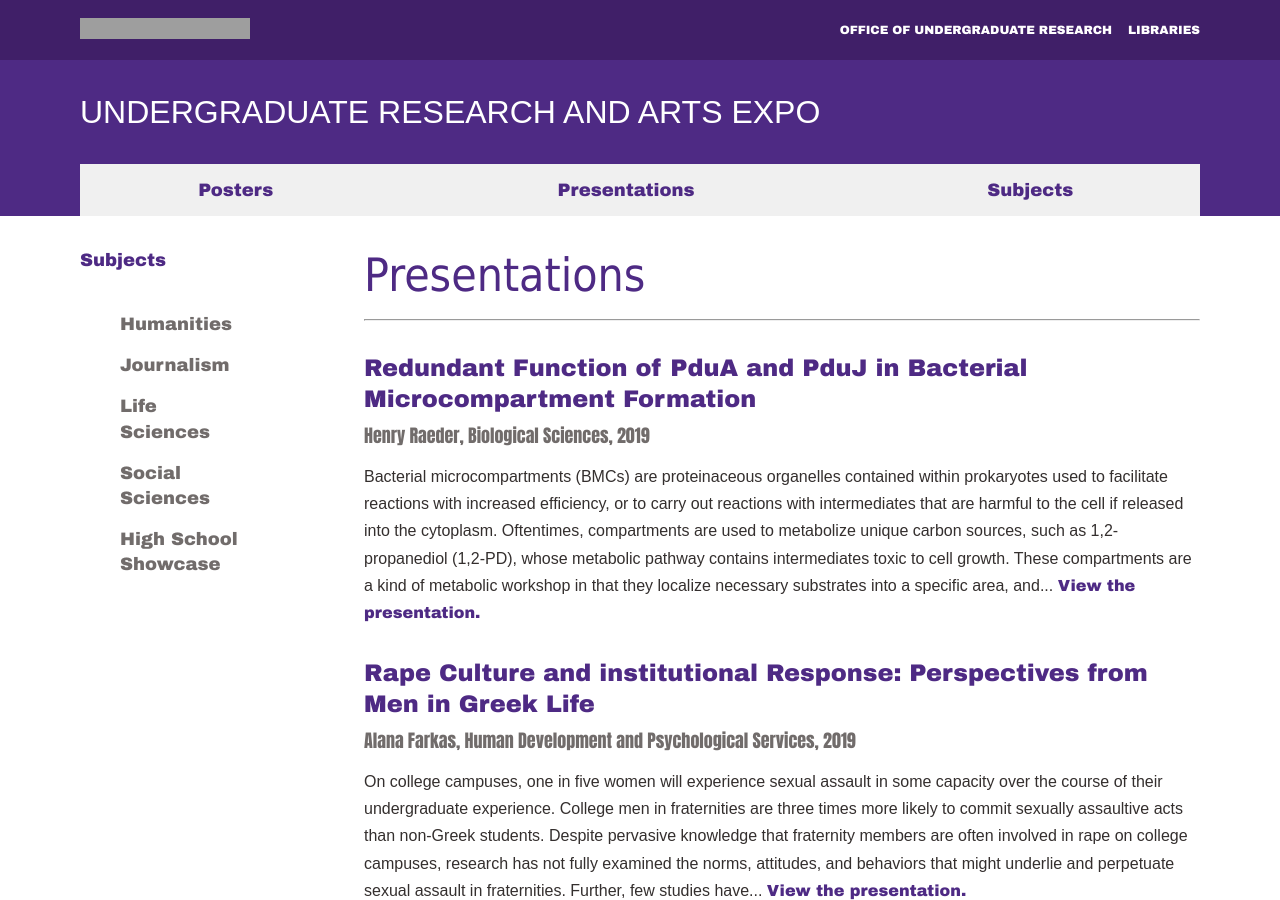
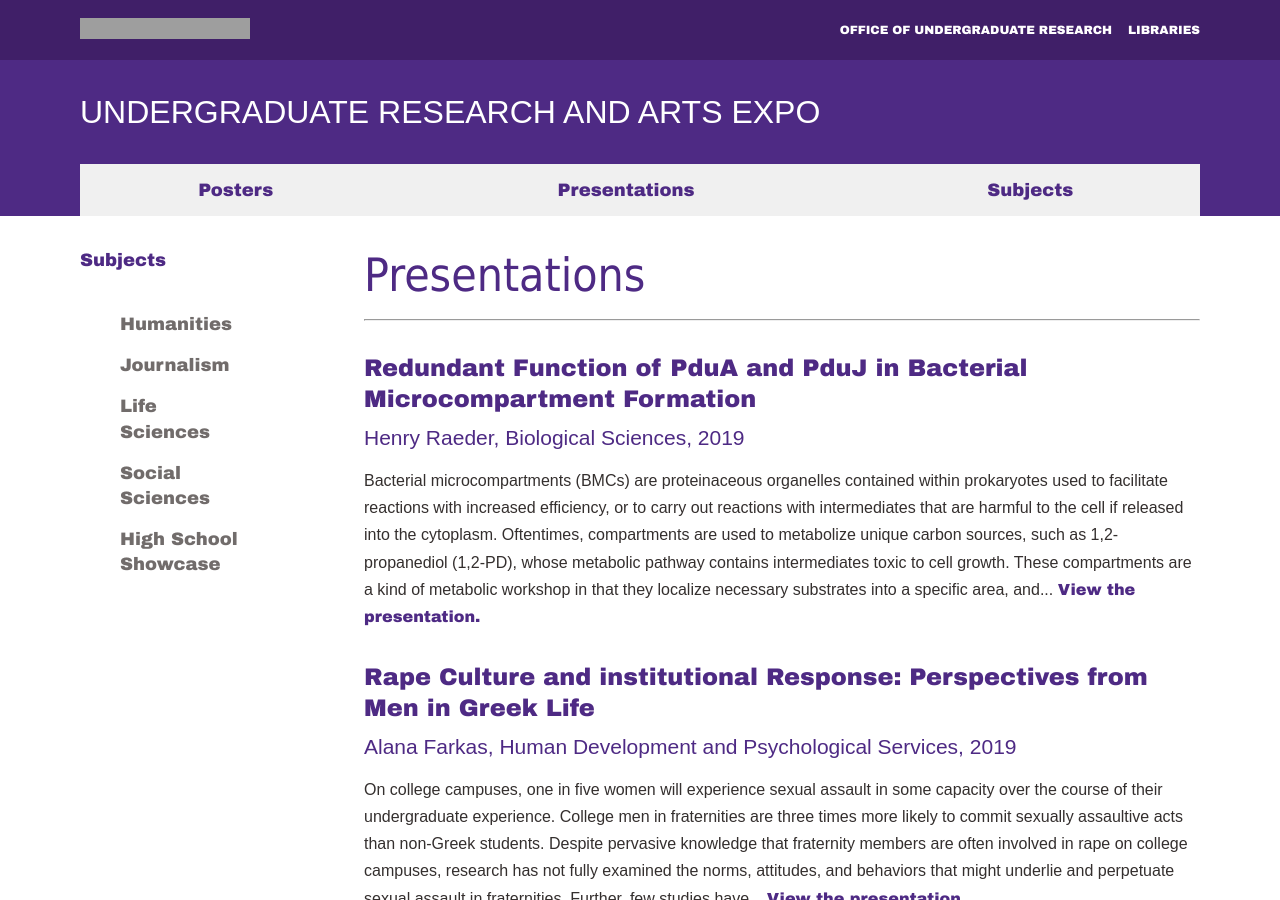
Before and after one commit to nulib/undergrad-expo, a Jekyll site: the page built from _pages/presentations.html, in a window 1280 px wide and 900 px high. Built offline with Jekyll 4.4.1, drawn with Linux system fonts in a browser that asks for light colours; nearby versions of some CDN libraries; some web fonts are replaced; grey boxes are pictures that could not be loaded.

Commit message:
fixes heading errors

```diff
--- a/_pages/posters.html
+++ b/_pages/posters.html
@@ -15,7 +15,7 @@ nav_title: "Subjects"
         {% for post in sorted %}
         <article class="news">
           <h4 class="news-title" style="font-size:150%;"><a href="{{ post.url }}">{{ post.title }}</a></h4>
-          <h6>{{ post.author }}, {{ post.major }}, {{ post.date | date: "%Y" }}</h6>
+          <h5>{{ post.author }}, {{ post.major }}, {{ post.date | date: "%Y" }}</h5>
           <div class="news-description">{{ post.abstract | truncatewords: 75 }} <a href="{{ post.url }}">View the poster.</a></div>
         </article>
         {% endfor %}
--- a/_pages/presentations.html
+++ b/_pages/presentations.html
@@ -16,7 +16,7 @@ nav_title: "Subjects"
       {% for post in sorted %}
       <article class="news">
         <h4 class="news-title" style="font-size:150%;"><a href="{{ post.url }}">{{ post.title }}{% if post.award %} ({{ post.award }}){% endif %}</a></h4>
-        <h6>{{ post.author }}, {% if post.major %}{{ post.major }},{% endif %} {{ post.date | date: "%Y" }}</h6>
+        <h5>{{ post.author }}, {% if post.major %}{{ post.major }},{% endif %} {{ post.date | date: "%Y" }}</h5>
         <div class="news-description">{{ post.abstract | truncatewords: 75 }} <a href="{{ post.url }}">View the presentation.</a></div>
       </article>
       {% endfor %}
@@ -28,7 +28,7 @@ nav_title: "Subjects"
 {% for post in hs %}
   <article class="news">
     <h4 class="news-title" style="font-size:150%;"><a href="{{ post.url }}">{{ post.title }}{% if post.award %} ({{ post.award }}){% endif %}</a></h4>
-    <h6>{{ post.author }}, {{ post.date | date: "%Y" }}</h6>
+    <h5>{{ post.author }}, {{ post.date | date: "%Y" }}</h5>
     <div class="news-description">{{ post.abstract | truncatewords: 75 }} <a href="{{ post.url }}">View the presentation.</a></div>
   </article>
 {% endfor %}
```
